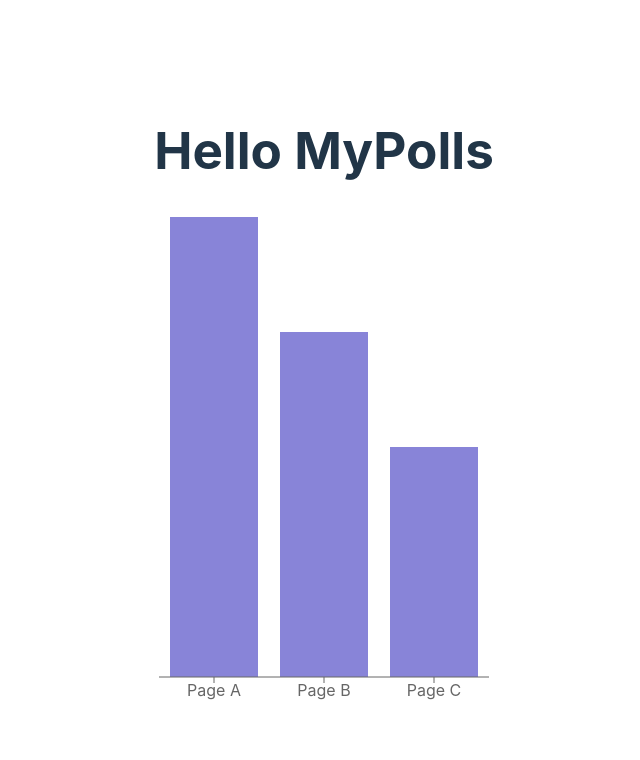
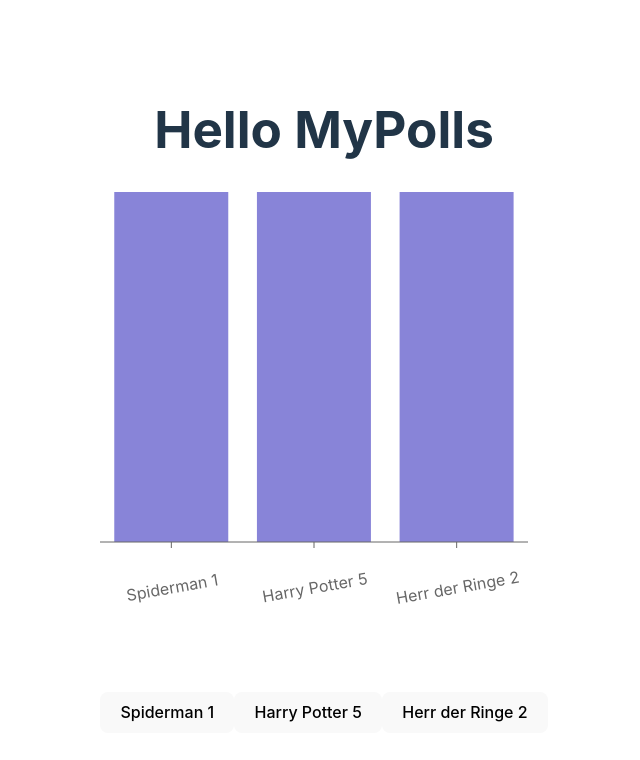
Before and after one commit to BytersLab/rmc-mypolls, a React (Vite) app: page / in a window 1280 px wide. Shown: the top 760 px of the page, without its empty margins (316-956 px from the left). Built offline with nearby package versions, Linux system fonts and the light colour scheme.

Commit message:
Add Title and Buttons

```diff
--- a/src/App.jsx
+++ b/src/App.jsx
@@ -3,22 +3,16 @@
 
 const data = [
   {
-    name: "Page A",
-    uv: 4000,
-    pv: 2400,
-    amt: 2400,
+    name: "Spiderman 1",
+    value: 1,
   },
   {
-    name: "Page B",
-    uv: 3000,
-    pv: 1398,
-    amt: 2210,
+    name: "Harry Potter 5",
+    value: 1,
   },
   {
-    name: "Page C",
-    uv: 2000,
-    pv: 9800,
-    amt: 2290,
+    name: "Herr der Ringe 2",
+    value: 1,
   },
 ];
 
@@ -27,11 +21,14 @@
     <>
       <h1>Hello MyPolls</h1>
       <ResponsiveContainer width={"100%"} height={500}>
-        <BarChart data={data}>
-          <Bar dataKey="uv" fill="#8884d8" />
-          <XAxis dataKey={"name"} />
+        <BarChart data={data} margin={{ bottom: 120, right: 20 }}>
+          <Bar dataKey="value" fill="#8884d8" />
+          <XAxis dataKey={"name"} interval={0} angle={-10} dy={32} />
         </BarChart>
       </ResponsiveContainer>
+      {data.map((item, index) => {
+        return <button key={index}>{item.name}</button>;
+      })}
     </>
   );
 }
```
